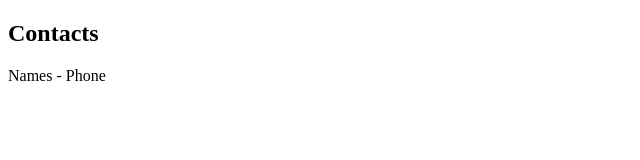
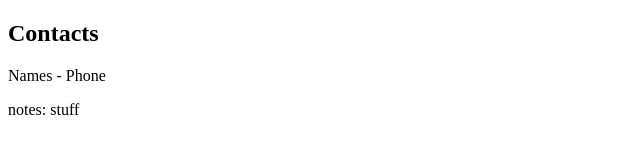
Before and after one commit to mgordon25/com.bread.demo, a plain HTML site: page contacts.html in a window 1280 px wide. Shown: the full height of the page, 0-640 px from the left. Drawn offline with Linux system fonts and the light colour scheme.

Commit message:
added notes and completed coding

```diff
--- a/contacts.html
+++ b/contacts.html
@@ -8,5 +8,7 @@
     <h2>Contacts</h2>
 
     <p>Names - Phone</p>
+
+    <p>notes: stuff</p>
 </body>
 </html>
```
